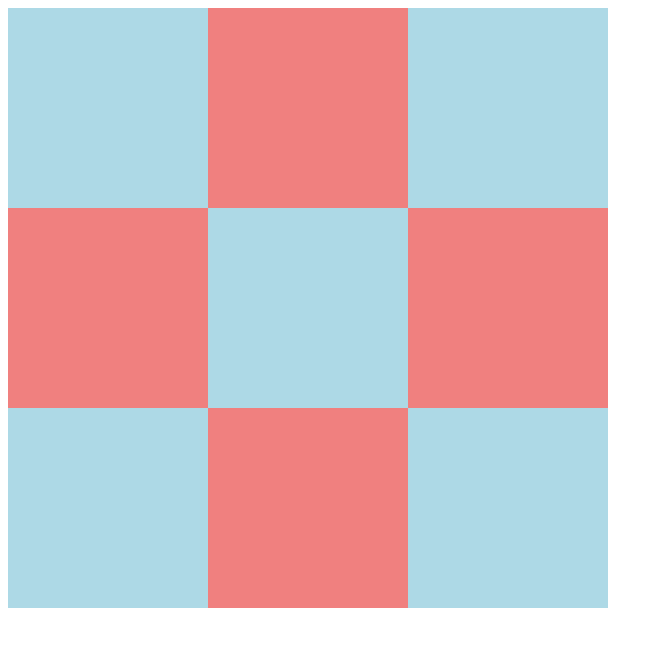
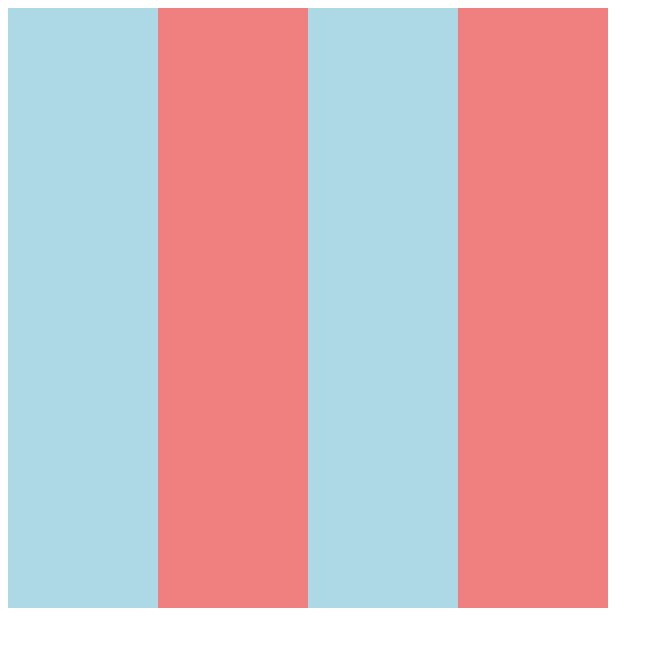
Before and after one commit to Jhon-Crow/tic-tac-toe, a React (Vite) app: page / in a window 1280 px wide. Shown: the top 646 px of the page, without its empty margins (0-663 px from the left). Built offline with nearby package versions, Linux system fonts and the light colour scheme.

Commit message:
game logic done need to typify & improve ui/ux

```diff
--- a/src/App.tsx
+++ b/src/App.tsx
@@ -1,12 +1,9 @@
-import {PlayingField} from "./entities";
+import {TicTacToeField} from "./wigets";
 
 function App() {
-
-    const logIt = (e: React.MouseEvent<HTMLButtonElement>) => console.log(e.target)
-
   return (
     <>
-        <PlayingField clickOnCell={logIt} cellSize={200} fieldSize={3}/>
+        <TicTacToeField fieldSize={4}/>
     </>
   )
 }
--- a/src/entities/ui/PlayingField.tsx
+++ b/src/entities/ui/PlayingField.tsx
@@ -1,18 +1,31 @@
 import Box from "@mui/material/Box";
 import {Cell} from "../../shared";
+import {useState} from "react";
 
 interface playingFieldProps {
     fieldSize: number;
     cellSize: number;
-    clickOnCell: (e: React.MouseEvent<HTMLButtonElement>) => void;
+    clickOnCell: (e: React.MouseEvent<HTMLButtonElement>) => void | string;
+    checkGame: (gameState: unknown[]) => void;
 }
 
 const PlayingField = (props: playingFieldProps) => {
     const {
         fieldSize,
         cellSize,
+        checkGame,
         clickOnCell
     } = props;
+
+    const [gameState, _] = useState(Array.from({ length: fieldSize * fieldSize }));
+
+
+    const clickOnCellHandler = (e: React.MouseEvent<HTMLButtonElement>) => {
+        const value = clickOnCell(e);
+        if (value) gameState[e.target.id] = value;
+        checkGame(gameState);
+    }
+
     return (
         <Box
             display="flex"
@@ -21,10 +34,11 @@ const PlayingField = (props: playingFieldProps) => {
         >
             {Array.from({ length: fieldSize * fieldSize }, (_, index) => (
                 <Cell
+                    id={`${index}`}
                     key={index}
                     color={index & 1 ? 'lightcoral' : 'lightblue'}
-                    size={200}
-                    onClick={clickOnCell}
+                    size={cellSize}
+                    onClick={clickOnCellHandler}
                 >
                 </Cell>
             ))}
--- /dev/null
+++ b/src/features/index.ts
@@ -0,0 +1 @@
+export {addXOrO, checkGame} from "./ticTacToe/gameSlice.ts";
--- /dev/null
+++ b/src/features/ticTacToe/gameSlice.ts
@@ -0,0 +1,83 @@
+function addXOrOFactory(){
+    var prev;
+    return function addSomthing(e: React.MouseEvent<HTMLButtonElement>) {
+        if(!e.currentTarget.innerText){
+            e.currentTarget.innerText = prev ? 0 : 'x';
+            prev = prev ? 0 : 'x';
+            e.currentTarget.disabled = true;
+            return String(prev);
+        }
+    };
+}
+
+export const addXOrO = addXOrOFactory();
+
+export function checkGame(gameState){
+    const size = Math.sqrt(gameState.length);
+
+    function recHorCheck(i){
+        if(gameState[i] === gameState[i+1]) {
+            const full = !((i+2) % size);
+            if (full) {
+                return gameState[i]
+            }
+            recHorCheck(i+1);
+        }
+    }
+
+    function recVertCheck(i){
+        if (gameState[i]){
+            if (gameState[i] === gameState[i + size]) {
+                const full = (i / size) >= 2;
+                if (full) {
+                    return gameState[i];
+                }
+                recVertCheck(i + size);
+                if (i > gameState.length) {
+                    return;
+                }
+            }
+        }
+    }
+
+    function recBaseDeagtCheck(i){
+        if (i === gameState.length - 1) {
+
+            return gameState[i];
+        }
+        if (gameState[i] === gameState[i + 1 + size]){
+            recBaseDeagtCheck(i + 1 + size);
+        }
+    }
+
+    function recLasrDeagtCheck(i){
+        const full = (size * size) - size;
+        if (full === i){
+            return gameState[i];
+        }
+
+        if (gameState[i] === gameState[i + size - 1]){
+            recLasrDeagtCheck((i + size - 1));
+        }
+    }
+
+    for (let i = 0; i < gameState.length; i++) {
+        if (gameState[i*size]) {
+            recHorCheck(i * size);
+        }
+        if (i < size && gameState[i]) {
+            recVertCheck(i);
+        }
+        if (gameState[0] && (gameState[0] === gameState[gameState.length - 1])){
+            recBaseDeagtCheck(0);
+        }
+        if (gameState[size-1] && (gameState[size-1] === gameState[size * (size - 1)])){
+            recLasrDeagtCheck(size - 1);
+        }
+    }
+
+    if (gameState.length === gameState.filter(item => item !== undefined).length){
+        console.log('end')
+        return false;
+    }
+}
--- a/src/shared/ui/Cell.tsx
+++ b/src/shared/ui/Cell.tsx
@@ -4,6 +4,7 @@ import ButtonBase from '@mui/material/ButtonBase';
 import {ReactNode} from "react";
 
 interface cellProps {
+    id: string;
     color: string;
     size: number;
     children?: ReactNode;
@@ -13,6 +14,7 @@ interface cellProps {
 
 function Cell(props: cellProps) {
     const {
+        id,
         color,
         size,
         children,
@@ -47,6 +49,7 @@ function Cell(props: cellProps) {
                         backgroundColor: color,
                     }}
                     onClick={onClickHandler}
+                    id={id}
                 >
                     {children}
                 </ColorBox>
--- /dev/null
+++ b/src/wigets/TicTacToeField/TicTacToeField.tsx
@@ -0,0 +1,17 @@
+import {PlayingField} from "../../entities";
+import {addXOrO, checkGame} from "../../features";
+
+interface TicTacToeFieldProps {
+    fieldSize: number;
+}
+
+const TicTacToeField = (props:TicTacToeFieldProps) => {
+    const {fieldSize} = props;
+    const cellSize = 200 / (fieldSize / 3);
+
+    return (
+        <PlayingField checkGame={checkGame} fieldSize={fieldSize} cellSize={cellSize} clickOnCell={addXOrO}/>
+    );
+};
+
+export default TicTacToeField;
--- /dev/null
+++ b/src/wigets/index.ts
@@ -0,0 +1 @@
+export {default as TicTacToeField} from './TicTacToeField/TicTacToeField.tsx';
```
